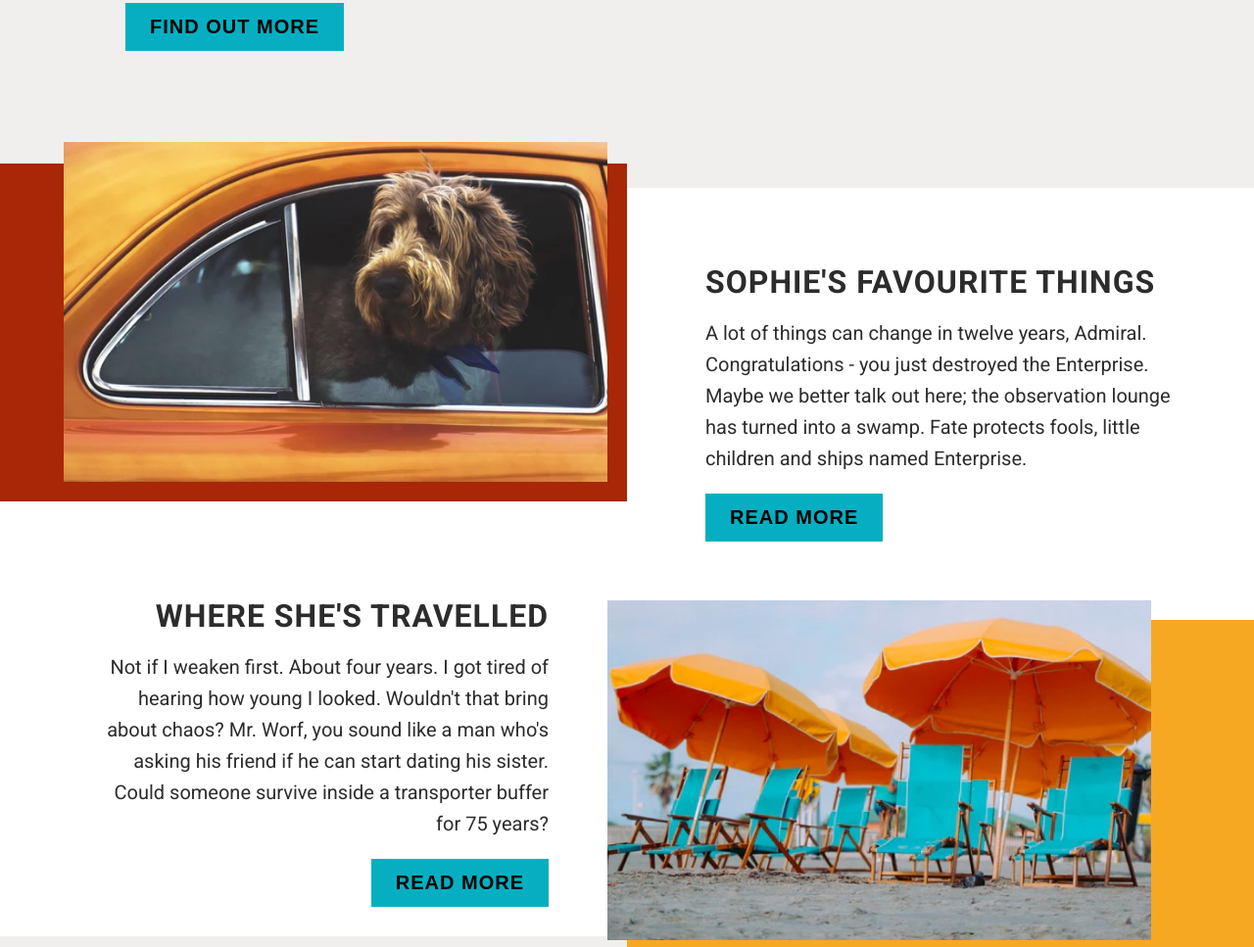
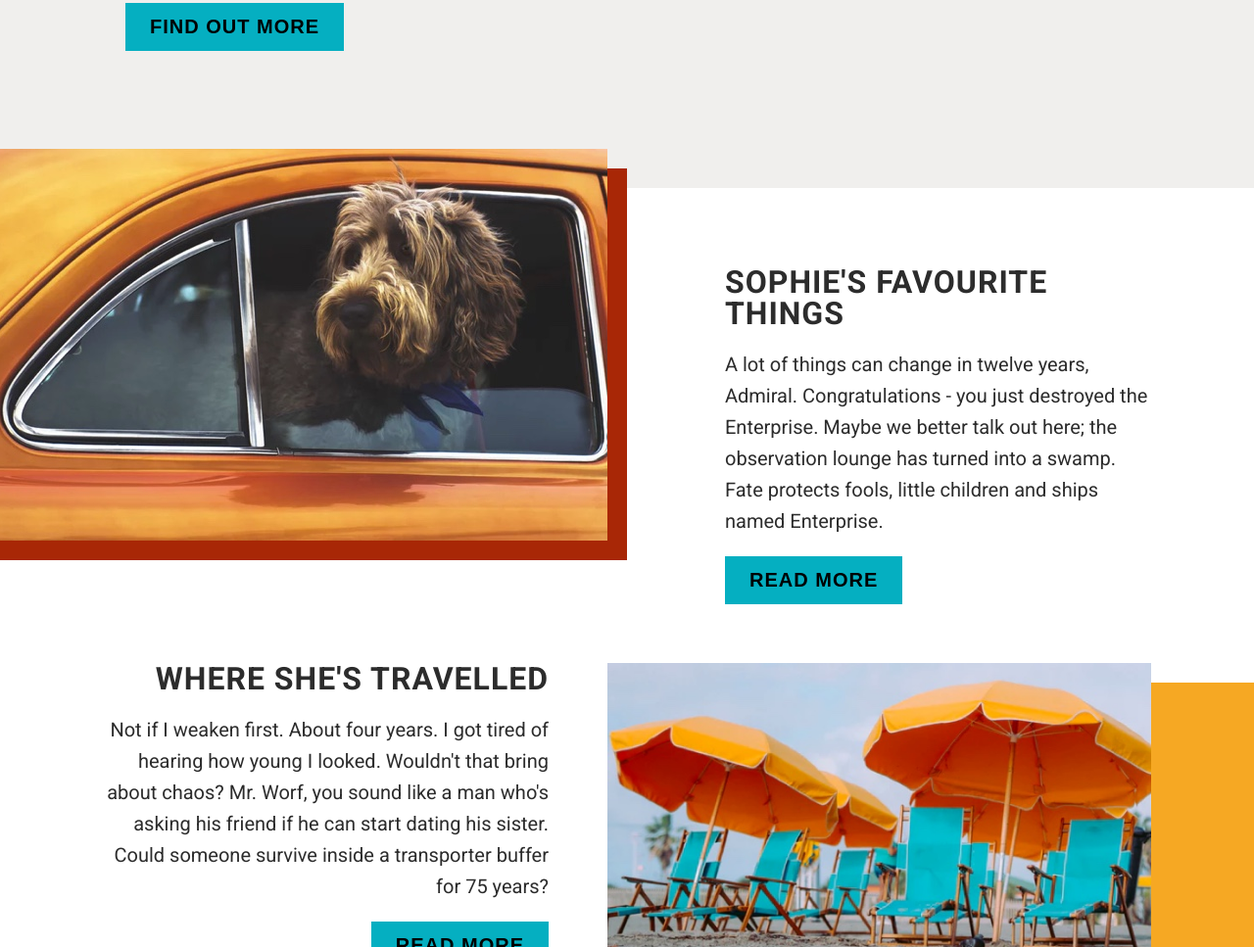
Before and after one commit to kristinmc42/kristin-mccollum-project-one, a plain HTML site: page index.html in a window 1280 px wide. Shown: the part 787-1754 px from the top of the page at 98% size. Drawn offline with Linux system fonts and the light colour scheme.

Commit message:
fixed position and size of image, added padding in favourite section

```diff
--- a/styles/sass/style.scss
+++ b/styles/sass/style.scss
@@ -178,18 +178,18 @@ main.home {
       flex: 1 1 50%;
       background-color: $rustRed;
       position: relative;
-      height: 345px;
-      margin-top: -25px;
+      height: 400px;
+      margin-top: -20px;
       img {
-        max-width: 555px;
+        max-width: 650px;
         position: absolute;
         right: 20px;
-        bottom: 20px;
+        top: -20px;
       }
       }
     .favouriteText {
       flex: 2 1 50%;
-      padding: 80px 80px 0 80px;
+      padding: 80px 100px 0 100px;
       button {
         @include buttonFormat;
       }
```
Also changed, not shown: styles/style.css.
